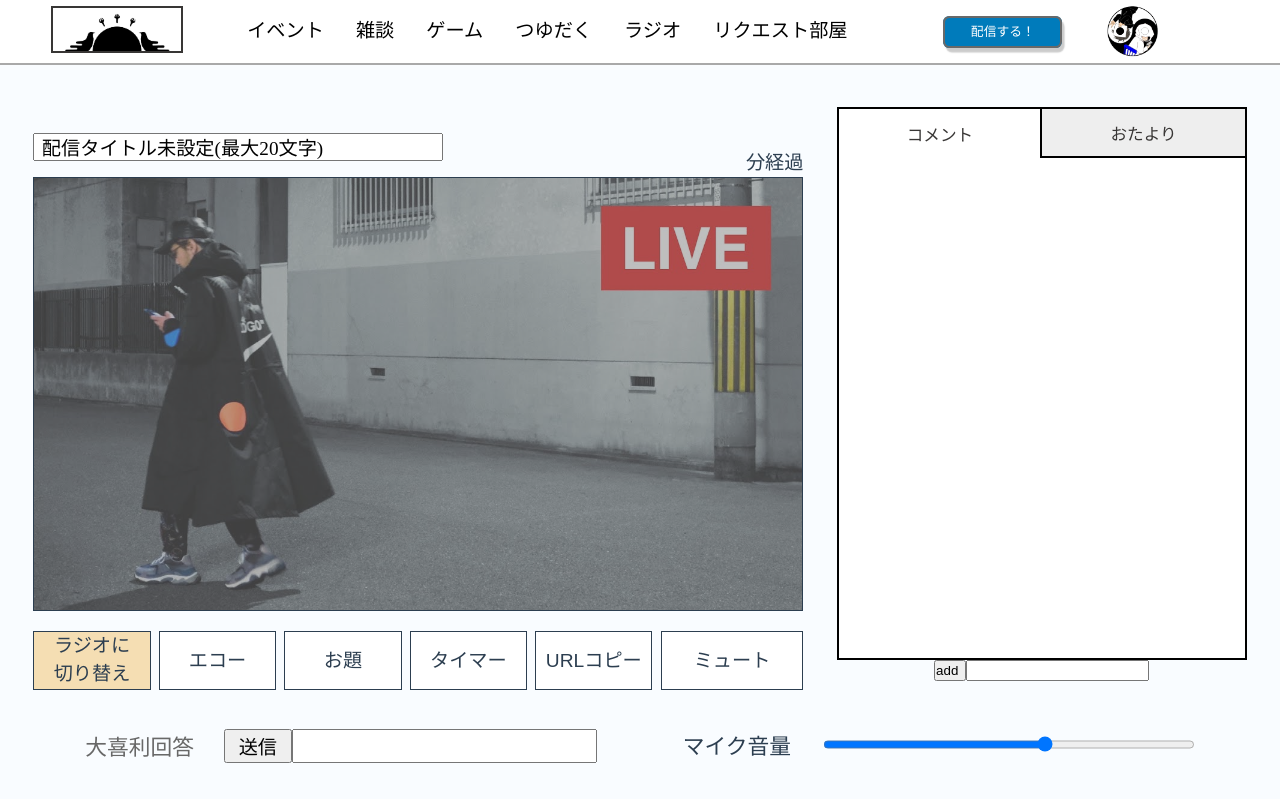
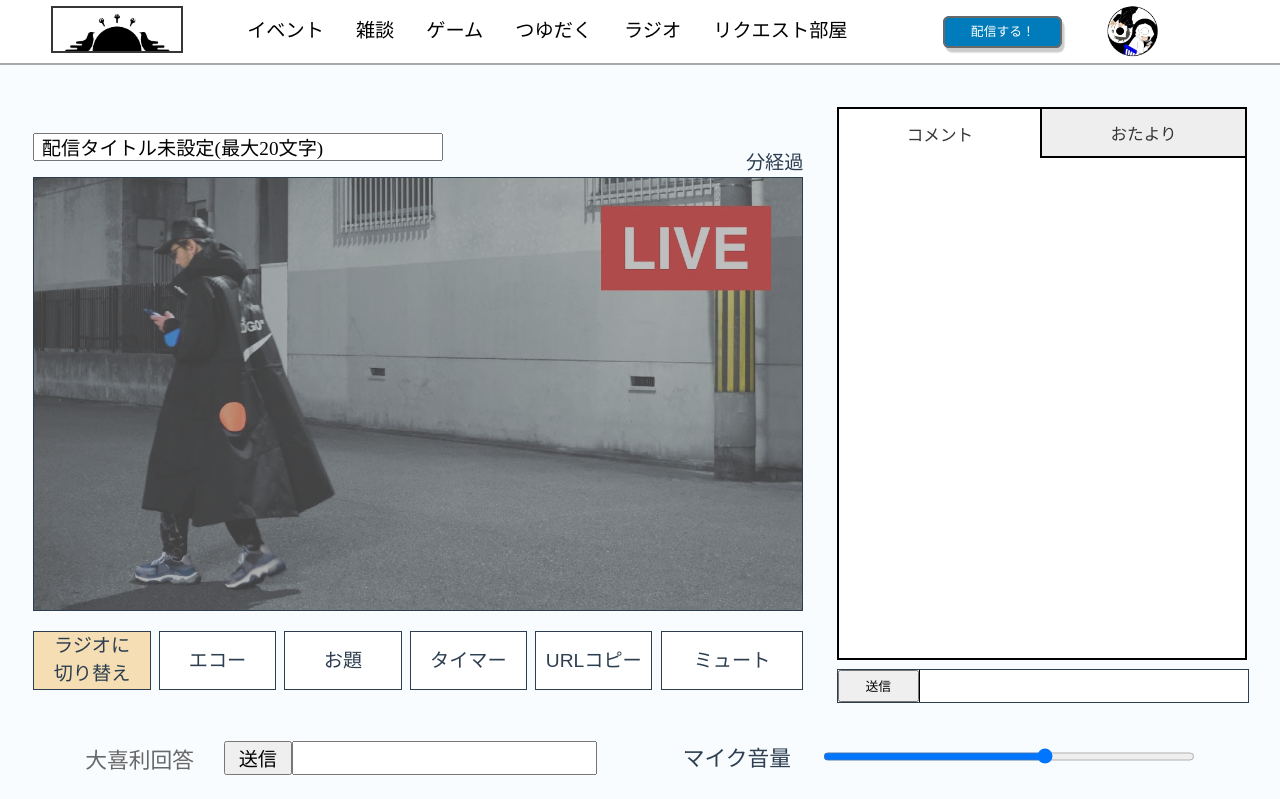
Before and after one commit to kyamad/PWA_facebookanotherheroine, a Vue app: page /streaming in a window 1280 px wide. Shown: the top 799 px of the page. Built offline with nearby package versions, Linux system fonts and the light colour scheme; a web font is replaced by a local one.

Commit message:
add comments

```diff
--- a/src/components/MessagingFunction.vue
+++ b/src/components/MessagingFunction.vue
@@ -37,8 +37,8 @@
       </div>-->
     </template>
     <div class="CommentAddfld">
-      <button v-on:click="addComment()">add</button>
-      <input type="text" v-model="WriteComment">
+      <button v-on:click="addComment()">送信</button>
+      <input class="CommentText" type="text" v-model="WriteComment">
     </div>
   </div>
   <!--配信コード入れたらまずここ（レイアウト崩れるので）
@@ -209,14 +209,6 @@ template {
   word-break: break-all;
   }
 
-  .commentsubmit{
-  margin-top: 0.7vw;
-  height: 2.5vw;
-  width: 100%;
-  border: 0.05vw solid;
-  display: flex;
-  }
-
   .ssubmit{
   padding: 0;
   width: 20%;
@@ -234,4 +226,30 @@ template {
   font-size: 1vw;
   }
 
+.CommentAddfld{
+ margin-top: 0.7vw;
+ height: 2.5vw;
+ width: 100%;
+ border: 0.05vw solid;
+ display: flex;
+
+}
+
+.CommentText{
+ border: 0;
+ border-left: 0.1vw solid;
+ padding: 0 0 0 0.4vw;
+ width: 80%;
+ height: 100%;
+ font-size: 1vw;
+
+}
+
+.CommentAddfld button{
+ padding: 0;
+ width: 20%;
+ height: 100%;
+ font-size: 1vw;
+}
+
 </style>
```
Also changed, not shown: src/components/test.vue (added, +30 -0 lines).
